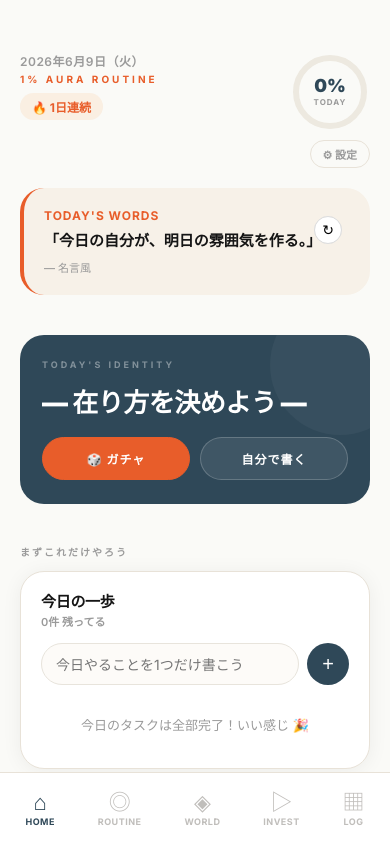
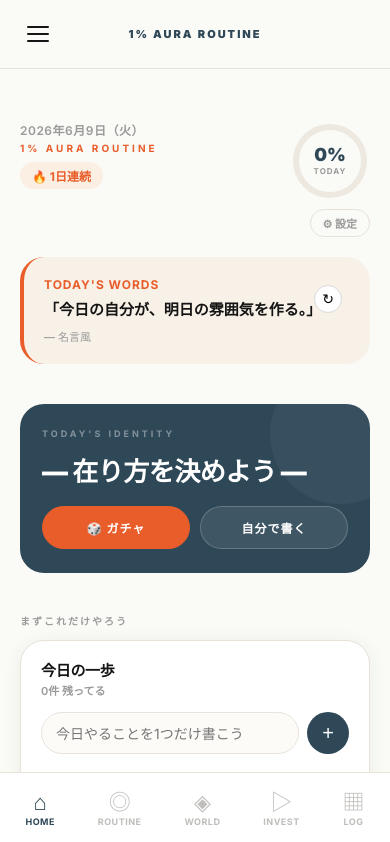
Before and after one commit to sharon-boop/aura-routine, a React (Vite) app: page / in a window 390 px wide. Shown: the top 842 px of the page. Built offline with nearby package versions, Linux system fonts and the light colour scheme.

Commit message:
feat: hamburger menu, pinch zoom, larger tabs, fixed modal

```diff
--- a/src/App.jsx
+++ b/src/App.jsx
@@ -39,15 +39,17 @@ function SubNav({ tabs, active, onChange }) {
   )
 }
 
-function Sidebar({ nav, setNav, streak }) {
+function Sidebar({ nav, setNav, streak, open, onClose }) {
   return (
-    <aside className="sidebar-nav">
+    <>
+      {open && <div className="sidebar-backdrop" onClick={onClose} />}
+      <aside className={`sidebar-nav${open ? ' sidebar-open' : ''}`}>
         <div className="sb-brand">
           <div className="sb-appname">1% AURA<br />ROUTINE</div>
           <div className="sb-sub">1日3人の人生を1%良くする</div>
         </div>
         {NAV.map(item => (
-        <button key={item.id} className={`sb-item ${nav === item.id ? 'active' : ''}`} onClick={() => setNav(item.id)}>
+          <button key={item.id} className={`sb-item ${nav === item.id ? 'active' : ''}`} onClick={() => { setNav(item.id); onClose(); }}>
             <span className="sb-icon">{item.icon}</span>
             {item.label}
           </button>
@@ -59,6 +61,7 @@ function Sidebar({ nav, setNav, streak }) {
           </div>
         </div>
       </aside>
+    </>
   )
 }
 
@@ -78,6 +81,7 @@ function BottomNav({ nav, setNav }) {
 export default function App() {
   const [nav, setNav] = useState('home')
   const [showSettings, setShowSettings] = useState(false)
+  const [sidebarOpen, setSidebarOpen] = useState(false)
   const [routineTab,  setRoutineTab]  = useState('morning')
   const [worldTab,    setWorldTab]    = useState('summary')
   const [investTab,   setInvestTab]   = useState('investment')
@@ -140,9 +144,24 @@ export default function App() {
 
   return (
     <div className="app-shell">
-      <Sidebar nav={showSettings ? 'settings' : nav} setNav={(n) => { setShowSettings(false); setNav(n) }} streak={streak} />
+      <Sidebar
+        nav={showSettings ? 'settings' : nav}
+        setNav={(n) => { setShowSettings(false); setNav(n) }}
+        streak={streak}
+        open={sidebarOpen}
+        onClose={() => setSidebarOpen(false)}
+      />
 
       <div className="main-area">
+        {/* Mobile hamburger header */}
+        <div className="mobile-header">
+          <button className="hamburger-btn" onClick={() => setSidebarOpen(true)}>
+            <span /><span /><span />
+          </button>
+          <div className="mobile-header-title">1% AURA ROUTINE</div>
+          <div style={{width:44}} />
+        </div>
+
         <div className="page-content slide-up" key={`${nav}-${routineTab}-${worldTab}-${investTab}-${logTab}-${showSettings}`}>
           {!showSettings && nav !== 'home' && renderSubNav()}
           {renderPage()}
--- a/src/components/Records.jsx
+++ b/src/components/Records.jsx
@@ -2,13 +2,21 @@ import { useState, useEffect } from 'react'
 import { getAllRecords, getSummaries, getFunnyStories, getTodos, getStreak, calcDayProgress, formatDate, getToday } from '../utils/storage'
 
 function DayModal({ date, record, onClose }) {
-  const ev = record.evening || {}
-  const vp = record.morning?.valuePeople || []
+  const ev = record?.evening || {}
+  const vp = record?.morning?.valuePeople || []
+  const hasContent = ev.diary || record?.morning?.arikata || vp.filter(p=>p.name).length > 0 || ev.satisfaction > 0
+
   return (
     <div className="modal-overlay" onClick={onClose}>
       <div className="modal-sheet" onClick={e => e.stopPropagation()}>
         <div className="modal-handle" />
         <div style={{ fontWeight:900,fontSize:18,marginBottom:16,letterSpacing:-0.5 }}>{formatDate(date)}</div>
+
+        {!hasContent && (
+          <div style={{ textAlign:'center',padding:'32px 0',color:'var(--muted)',fontSize:14 }}>
+            この日の記録はありません
+          </div>
+        )}
 
         {ev.diary && (
           <div style={{ background:'var(--ink)',borderRadius:12,padding:18,marginBottom:14 }}>
@@ -17,10 +25,17 @@ function DayModal({ date, record, onClose }) {
           </div>
         )}
 
-        {record.morning?.arikata && (
+        {record?.morning?.arikata && (
           <div style={{ marginBottom:12 }}>
             <div style={{ fontSize:10,color:'var(--muted)',fontWeight:900,letterSpacing:2,textTransform:'uppercase',marginBottom:4 }}>Identity</div>
             <div style={{ fontWeight:700,fontSize:16 }}>{record.morning.arikata}</div>
+          </div>
+        )}
+
+        {record?.morning?.wordTheme && (
+          <div style={{ marginBottom:12 }}>
+            <div style={{ fontSize:10,color:'var(--muted)',fontWeight:900,letterSpacing:2,textTransform:'uppercase',marginBottom:4 }}>Word Theme</div>
+            <div style={{ fontWeight:600,fontSize:15 }}>{record.morning.wordTheme}</div>
           </div>
         )}
 
@@ -38,13 +53,13 @@ function DayModal({ date, record, onClose }) {
         )}
 
         {ev.satisfaction > 0 && (
-          <div>
+          <div style={{ marginBottom:12 }}>
             <div style={{ fontSize:10,color:'var(--muted)',fontWeight:900,letterSpacing:2,textTransform:'uppercase',marginBottom:4 }}>Satisfaction</div>
             <div style={{ fontSize:18 }}>{'★'.repeat(ev.satisfaction)}{'☆'.repeat(5 - ev.satisfaction)}</div>
           </div>
         )}
 
-        <button className="btn btn-main" style={{ marginTop:24 }} onClick={onClose}>閉じる</button>
+        <button className="btn btn-main" style={{ marginTop:16,width:'100%' }} onClick={onClose}>閉じる</button>
       </div>
     </div>
   )
--- a/src/styles.css
+++ b/src/styles.css
@@ -73,21 +73,31 @@ body{
 /* ─── Desktop layout ─── */
 @media(min-width:768px){
   .app-shell{flex-direction:row;}
-  .sidebar-nav{display:flex!important;}
+  .sidebar-nav{display:flex!important;transform:translateX(0)!important;}
   .bottom-nav{display:none!important;}
   .main-area{margin-left:var(--sw);flex:1;}
   .page-content{max-width:800px;}
+  .mobile-header{display:none!important;}
+  .sidebar-backdrop{display:none!important;}
 }
 @media(max-width:767px){
-  .sidebar-nav{display:none!important;}
   .main-area{width:100%;}
 }
 
 /* ═══════════════════════════════════════════
    SIDEBAR (Desktop)
 ═══════════════════════════════════════════ */
+/* Sidebar backdrop (mobile) */
+.sidebar-backdrop{
+  position:fixed;inset:0;
+  background:rgba(0,0,0,0.45);
+  z-index:199;
+  animation:fadeIn 0.2s ease;
+}
+@keyframes fadeIn{from{opacity:0}to{opacity:1}}
+
 .sidebar-nav{
-  display:none;
+  display:flex;
   flex-direction:column;
   width:var(--sw);
   min-height:100dvh;
@@ -95,8 +105,35 @@ body{
   left:0;top:0;bottom:0;
   background:var(--main);
   padding:36px 0 28px;
-  z-index:100;
+  z-index:200;
   overflow-y:auto;
+  transform:translateX(-100%);
+  transition:transform 0.28s cubic-bezier(0.4,0,0.2,1);
+}
+.sidebar-nav.sidebar-open{transform:translateX(0);}
+
+/* Mobile header bar */
+.mobile-header{
+  display:flex;align-items:center;justify-content:space-between;
+  padding:12px 16px;
+  background:var(--bg);
+  border-bottom:1px solid var(--border);
+  position:sticky;top:0;z-index:50;
+}
+.mobile-header-title{
+  font-size:11px;font-weight:900;letter-spacing:2px;
+  text-transform:uppercase;color:var(--main);
+}
+.hamburger-btn{
+  width:44px;height:44px;
+  display:flex;flex-direction:column;justify-content:center;align-items:center;gap:5px;
+  border:none;background:transparent;cursor:pointer;padding:8px;
+  border-radius:var(--r-xs);
+}
+.hamburger-btn span{
+  display:block;width:22px;height:2px;
+  background:var(--ink);border-radius:2px;
+  transition:all 0.2s;
 }
 .sb-brand{
   padding:0 24px 28px;
@@ -184,11 +221,12 @@ body{
 .sub-nav::-webkit-scrollbar{display:none;}
 @media(min-width:768px){.sub-nav{padding:0 32px;}}
 .sub-tab{
-  flex-shrink:0;padding:13px 16px;
-  font-size:12px;font-weight:700;letter-spacing:0.5px;
-  border:none;border-bottom:2.5px solid transparent;
+  flex-shrink:0;padding:16px 20px;
+  font-size:14px;font-weight:700;letter-spacing:0.5px;
+  border:none;border-bottom:3px solid transparent;
   background:transparent;color:var(--muted);cursor:pointer;
   transition:all 0.2s;font-family:var(--font);margin-bottom:-1px;
+  min-height:52px;
 }
 .sub-tab.active{color:var(--main);border-bottom-color:var(--main);}
 
@@ -710,14 +748,14 @@ body{
    MODAL
 ═══════════════════════════════════════════ */
 .modal-overlay{
-  position:fixed;inset:0;background:rgba(0,0,0,0.45);z-index:300;
-  display:flex;align-items:flex-end;animation:fadeIn 0.2s ease;
+  position:fixed;inset:0;background:rgba(0,0,0,0.55);z-index:400;
+  display:flex;align-items:flex-end;
 }
-@keyframes fadeIn{from{opacity:0}to{opacity:1}}
 .modal-sheet{
-  background:var(--card);border-radius:24px 24px 0 0;padding:24px 24px 48px;
-  width:100%;max-height:85vh;overflow-y:auto;animation:slideUp 0.3s ease;
+  background:var(--card);border-radius:24px 24px 0 0;padding:24px 24px calc(env(safe-area-inset-bottom) + 32px);
+  width:100%;max-height:88dvh;overflow-y:auto;animation:slideUp 0.3s cubic-bezier(0.4,0,0.2,1);
 }
+@keyframes slideUp{from{transform:translateY(100%)}to{transform:translateY(0)}}
 .modal-handle{width:40px;height:4px;border-radius:2px;background:#E0DDD5;margin:0 auto 20px;}
 
 /* ═══════════════════════════════════════════
```
Also changed, not shown: index.html (+1 -1 lines). Lines whose indentation alone changed are shown as unchanged.
